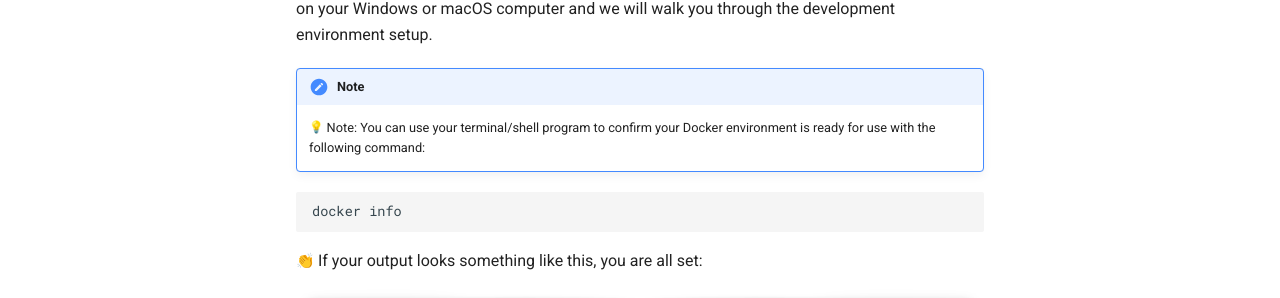
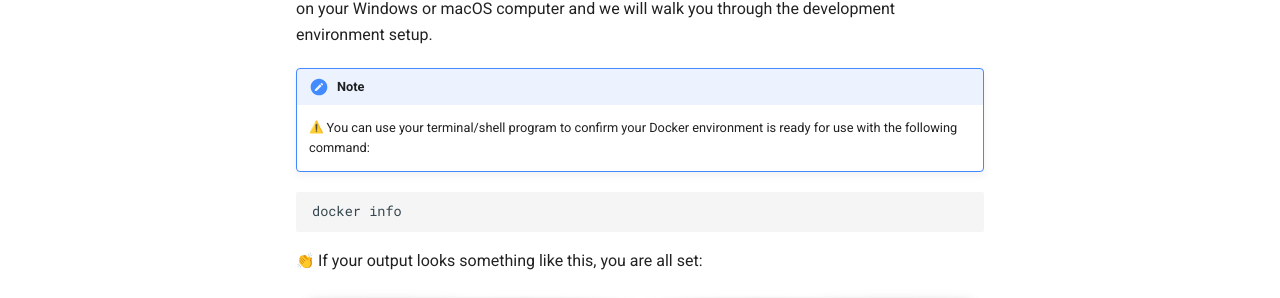
Before and after one commit to wwt/git-foundations, an MkDocs documentation site: the page built from docs/sections/section_1.md, in a window 1280 px wide and 900 px high. Shown: the part 308-606 px from the top of the window. Built offline with MkDocs 1.6.1 and Material for MkDocs 9.7.7, drawn with Linux system fonts in a browser that asks for light colours; emoji names are drawn with the system emoji font; comment, search, counter and statistics services are not loaded.

Commit message:
Test of new note syntax #2

````diff
--- a/docs/sections/section_1.md
+++ b/docs/sections/section_1.md
@@ -3,7 +3,7 @@
 A WWT-built Docker Image provides a ready-to-use environment for the Git hands-on exercises. The Docker Container already has Git software installed and you don't need any Docker experience for these exercises. Just make sure you have [Docker Desktop](https://www.docker.com/products/docker-desktop "Docker Desktop Download") installed and running on your Windows or macOS computer and we will walk you through the development environment setup.
 
 !!! note
-    :bulb: Note: You can use your terminal/shell program to confirm your Docker environment is ready for use with the following command:
+    :warning: You can use your terminal/shell program to confirm your Docker environment is ready for use with the following command:
 
 ```shell
 docker info
````
